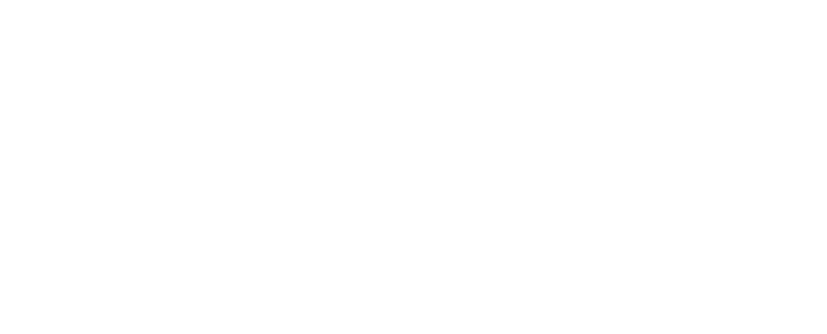
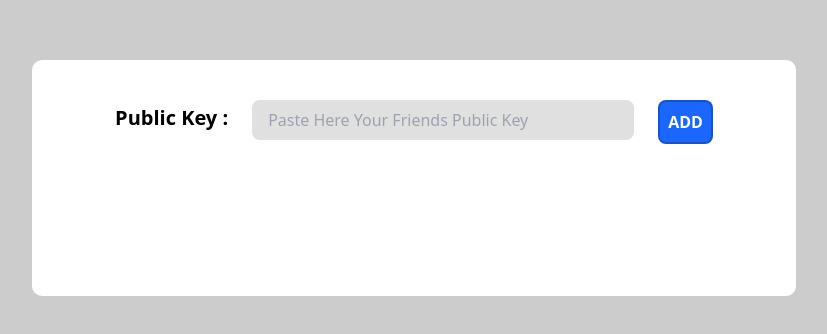
Before and after one commit to Furkangunduz/Chat-App-e2ee, a React (Create React App) app in the folder frontend/: page /add-friend in a window 1280 px wide. Before the commit this address had no page. Shown: the part 222-556 px from the top of the page, without its empty margins (226-1053 px from the left). Built offline with nearby package versions, Linux system fonts and the light colour scheme; sample sign-in values are in the browser's storage.

Commit message:
Created Add Friend Section.

```diff
--- a/frontend/src/App.js
+++ b/frontend/src/App.js
@@ -4,12 +4,16 @@
 import Login from './views/Login'
 import Register from './views/Register'
 import PrivateRoute from './components/PrivateRoute'
+import AddFriend from './views/AddFriend'
 
 function App() {
   return (
     <Routes>
       <Route path='/' element={<PrivateRoute />}>
         <Route path='/' element={<Home />} />
+      </Route>
+      <Route path='/add-friend' element={<PrivateRoute />}>
+        <Route path='/add-friend' element={<AddFriend />} />
       </Route>
       <Route path='/login' element={<Login />} />
       <Route path='/register' element={<Register />} />
--- a/frontend/src/components/Home/FriendList.jsx
+++ b/frontend/src/components/Home/FriendList.jsx
@@ -1,16 +1,25 @@
-import React from 'react';
+import { Link } from 'react-router-dom';
+import Button from '../Button';
 import FriendListItem from './FriendListItem';
 
 function FriendList() {
 	return (
 		<div className='flex flex-col gap-10 min-w-[450px] h-screen pt-10 pl-10'>
-			<input
-				type='text'
-				placeholder='Search'
-				className='px-10 py-4 rounded-lg focus:outline-dark-blue drop-shadow-md'
-			/>
+			<div className='relative'>
+				<input
+					type='text'
+					placeholder='Search'
+					className='w-full px-10 py-4 rounded-lg focus:outline-dark-blue drop-shadow-md'
+				/>
+			</div>
 			<div className=' bg-white rounded-lg px-4 py-6  max-h-[510px] overflow-hidden drop-shadow-md mb-4'>
-				<h3 className='text-dark-blue font-bold text-2xl ml-4'>Friends</h3>
+				<div className='flex justify-between items-center mr-3 border-b-2 border-black/20 pb-8 '>
+					<h3 className='text-dark-blue font-bold text-2xl ml-4'>Friends</h3>
+					<Link to='/add-friend'>
+						<Button>Add Friend</Button>
+					</Link>
+				</div>
+
 				<div className='flex flex-col h-full gap-6 bg-white pt-6 overflow-auto  '>
 					{[1, 2, 3, 4, 5, 6, 7, 8, 9].map((_, index) => (
 						<FriendListItem key={index} />
--- /dev/null
+++ b/frontend/src/components/Spinner.jsx
@@ -0,0 +1,10 @@
+import './spinner.css';
+function Spinner() {
+	return (
+		<div className='loadingSpinnerContainer'>
+			<div className='loadingSpinner'></div>
+		</div>
+	);
+}
+
+export default Spinner;
--- /dev/null
+++ b/frontend/src/components/spinner.css
@@ -0,0 +1,30 @@
+.loadingSpinnerContainer {
+	position: fixed;
+	top: 0;
+	right: 0;
+	bottom: 0;
+	left: 0;
+	background-color: rgba(0, 0, 0, 0.1);
+	z-index: 5000;
+	display: flex;
+	justify-content: center;
+	align-items: center;
+}
+
+.loadingSpinner {
+	width: 64px;
+	height: 64px;
+	border: 8px solid;
+	border-color: #000 transparent #555 transparent;
+	border-radius: 50%;
+	animation: spin 1.2s linear infinite;
+}
+
+@keyframes spin {
+	0% {
+		transform: rotate(0deg);
+	}
+	100% {
+		transform: rotate(360deg);
+	}
+}
--- a/frontend/src/utils/keygenerator.js
+++ b/frontend/src/utils/keygenerator.js
@@ -1,5 +1,4 @@
 const bigInt = require('big-integer');
-
 class RSA {
     static randomPrime(bits) {
         const min = bigInt.one.shiftLeft(bits - 1);
--- /dev/null
+++ b/frontend/src/views/AddFriend.jsx
@@ -0,0 +1,36 @@
+import React from 'react';
+import Spinner from '../components/Spinner';
+import Button from '../components/Button';
+
+function Add_Friend() {
+	return (
+		<div className='grid place-content-center w-full h-screen overflow-hidden  bg-bg'>
+			<div className='h-[30vh] w-[60vw] border-2 border-black/20 rounded-xl bg-white'>
+				<div className='w-full h-full pt-10'>
+					<div className='flex justify-center items-start gap-6 '>
+						<label htmlFor='public_key'>
+							<h1 className='font-semibold text-xl mt-1'>Public Key :</h1>
+						</label>
+						<input
+							type='text'
+							id='public_key'
+							className='w-[50%] px-4 py-2 bg-input-bg rounded-lg '
+							placeholder='Paste Here Your Friends Public Key'
+						/>
+						<Button>ADD</Button>
+					</div>
+					{false && (
+						<div className='flex justify-center items-center'>
+							<Spinner />
+							<h1 className='font-semibold mb-[-100px]'>
+								Waiting for Friend Reply
+							</h1>
+						</div>
+					)}
+				</div>
+			</div>
+		</div>
+	);
+}
+
+export default Add_Friend;
```
